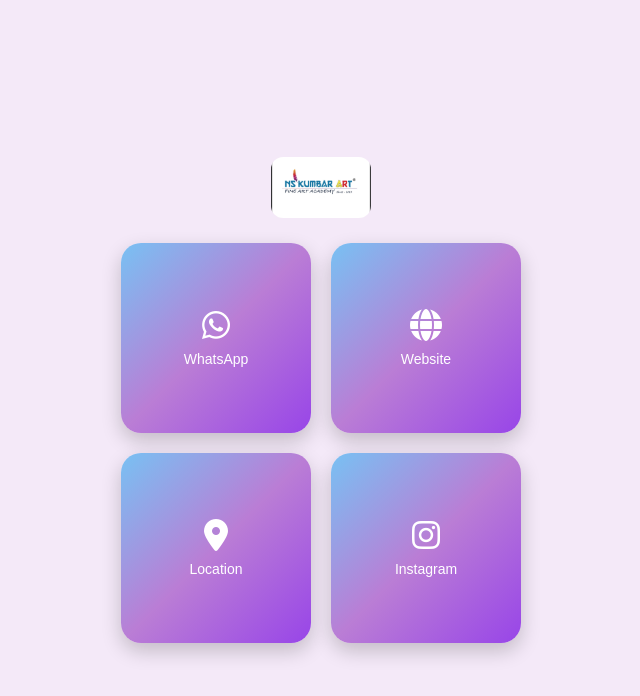
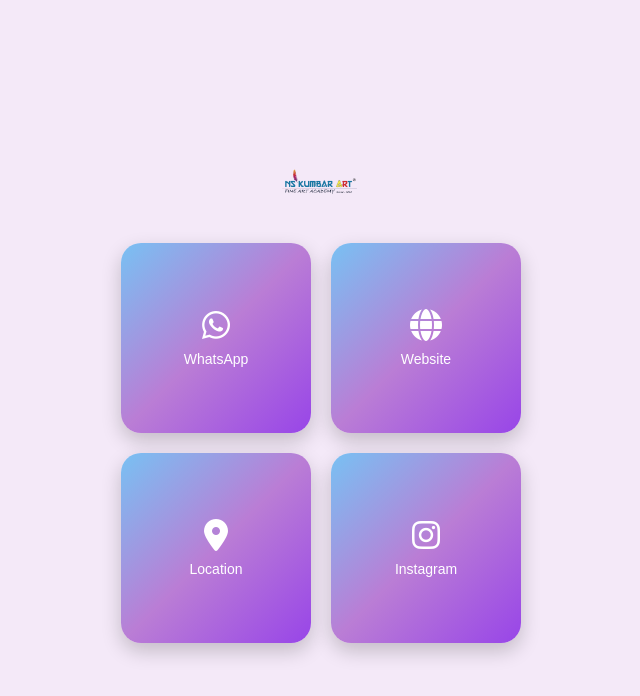
Before and after one commit to vidhyaShree1210/qr-links, a plain HTML site: page index.html in a window 1280 px wide. Shown: the whole page, without its empty margins (319-959 px from the left). Drawn offline with Linux system fonts and the light colour scheme.

Commit message:
Update index.html

```diff
--- a/index.html
+++ b/index.html
@@ -131,7 +131,7 @@
 <body>
 
   <!-- Logo -->
-  <img src="logo.jpg" alt="NSK Logo" class="logo" />
+  <img src="logo.png" alt="NSK Logo" class="logo" />
 
   <div class="container">
     <a class="box" href="https://wa.me/919148997727" target="_blank">
```
